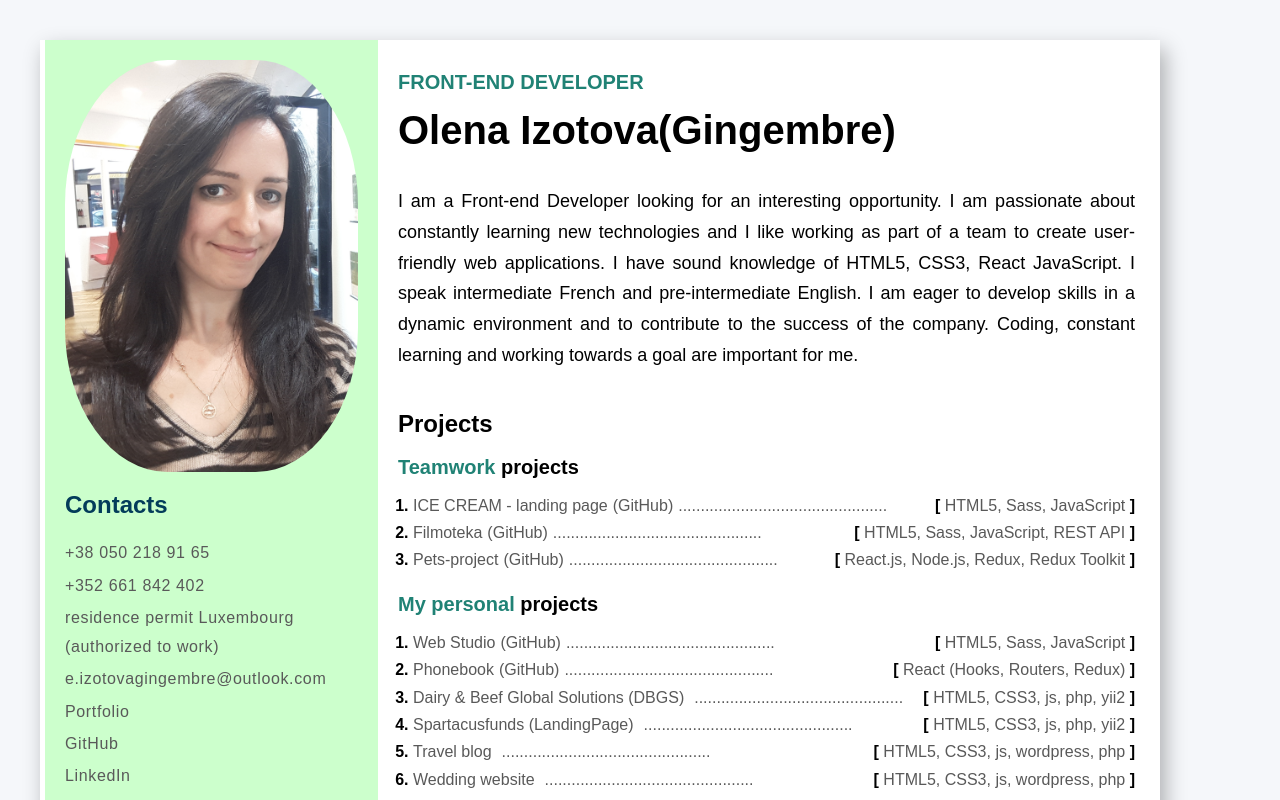
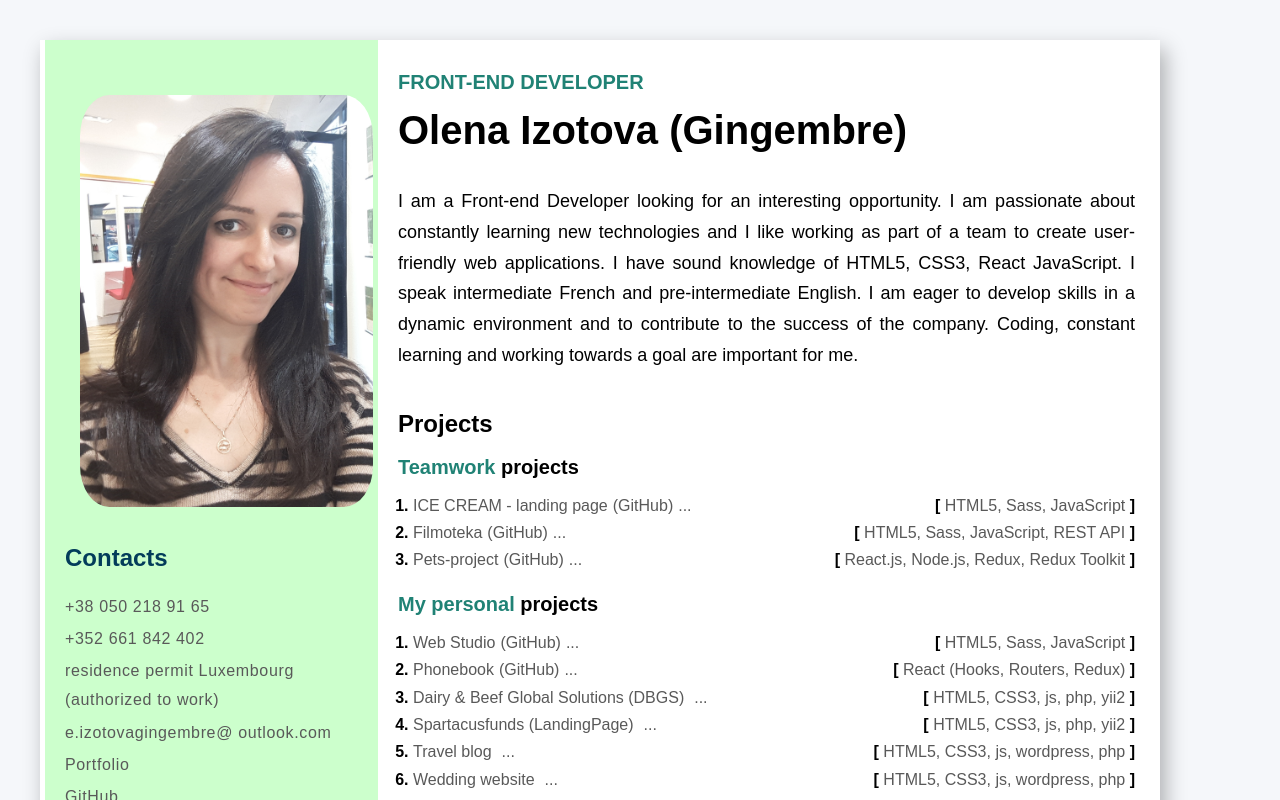
Before and after one commit to HelenaGingembre/Resume, a React (Create React App) app: page / in a window 1280 px wide. Shown: the top 800 px of the page. Built offline with nearby package versions, Linux system fonts and the light colour scheme.

Commit message:
update style

```diff
--- a/src/components/AboutMe/AboutMe.js
+++ b/src/components/AboutMe/AboutMe.js
@@ -9,7 +9,7 @@ function AboutMe({ commandProjects, ownProjects, experience, education }) {
     <div className={s.container}>
       <div className={s.section}>
         <h2 className={s.profession}>Front-end Developer</h2>
-        <h1 className={s.name}>Olena Izotova(Gingembre)</h1>
+        <h1 className={s.name}>Olena Izotova (Gingembre)</h1>
         <p className={s.description}>
           I am a Front-end Developer looking for an interesting opportunity. I
           am passionate about constantly learning new technologies and I like
--- a/src/components/Projects/Projects.module.css
+++ b/src/components/Projects/Projects.module.css
@@ -25,7 +25,7 @@
 
 .link2:after {
   margin-left: 5px;
-  content: '...............................................';
+  content: '...';
 }
 
 .link:hover,
--- a/src/components/Sidebar/Sidebar.js
+++ b/src/components/Sidebar/Sidebar.js
@@ -10,7 +10,9 @@ import sv from '../../assets/CV.pdf';
 function Sidebar({ contacts, techSkills, softSkills, language }) {
   return (
     <aside className={s.sidebar}>
-      <img src={myPhoto} alt="Olena Izotova(Gingembre)" className={s.photo} />
+      <div className={s.section}>
+        <img src={myPhoto} alt="Olena Izotova(Gingembre)" className={s.photo} />
+      </div>
       <div className={s.section}>
         <h3 className={s.title}>Contacts</h3>
         <ul>
--- a/src/components/Sidebar/Sidebar.module.css
+++ b/src/components/Sidebar/Sidebar.module.css
@@ -9,8 +9,9 @@
 }
 
 .photo {
-  border-radius: 35%;
-  width: 50%;
+  border-radius: 10%;
+  width: 90%;
+  margin: 5%;
 }
 
 .section {
--- a/src/data/contacts.json
+++ b/src/data/contacts.json
@@ -17,7 +17,7 @@
   {
     "id": "id-4",
     "link": "mailto:e.izotovagingembre@outlook.com",
-    "text": "e.izotovagingembre@outlook.com"
+    "text": "e.izotovagingembre@ outlook.com"
   },
   {
     "id": "id-5",
```
